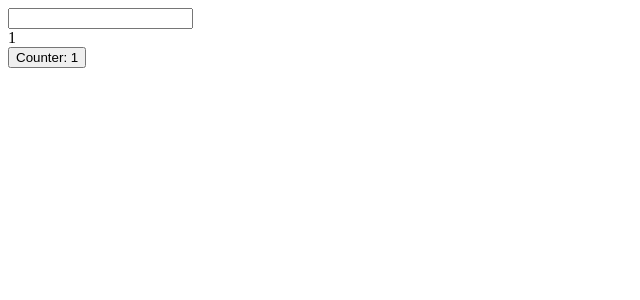
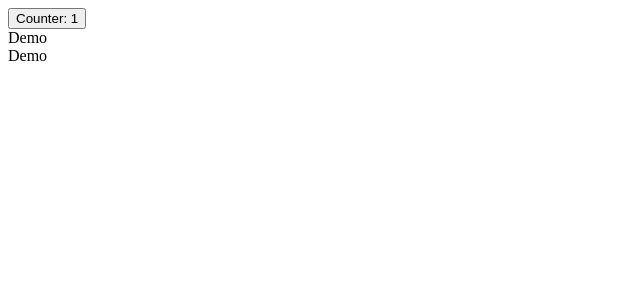
Before and after one commit to KaranAttri1/100XDevs, a React (Vite) app: page / in a window 1280 px wide. Shown: the top 300 px of the page, without its empty margins (0-640 px from the left). Built offline with nearby package versions, Linux system fonts and the light colour scheme.

Commit message:
6.2 why we use useCallback

```diff
--- a/src/App.jsx
+++ b/src/App.jsx
@@ -1,33 +1,32 @@
-import React, { useState, useEffect, useMemo } from 'react'
+import React, { useState, useEffect, useMemo, memo } from 'react'
 
 
 
 function App() {
 
   const[count,setCount] = useState(1)
-  const[inputValue, setInputValue] = useState(1)
-  const[sigma, setSigma] = useState(1)
+  var b = 1;
 
-// useMemo => computing total on the fly, so no state variabloe needed, so no extra re-render after inputValue changes
-  let total = useMemo(()=>{
-    return (parseInt(inputValue) * ( parseInt(inputValue) + 1) ) / 2;
-  },[inputValue])
-
-// useEffect => setting the state variable, so one extra re-render after inputValue changes
-
-//   useEffect(()=> {
-//     setCount((parseInt(inputValue) * ( parseInt(inputValue) + 1) ) / 2);
-//   },[inputValue]);
-
+  function a () {
+    return <p>Hey</p>
+  }
   return (
     <div>
-      <input onChange={(e)=> setInputValue(e.target.value || 0)}></input>
-      <br></br>
-      <div>{total}</div>
       <button onClick={()=>setCount(count+1)}>Counter: {count}</button>
+      {/* b is not re-rendered */}
+      <Demo b={b}></Demo>
+
+      {/* a is re-rendered bcz here reference of function is passed and React doesnt know whether it is same or not
+      so it rerenders the component, so to avoid it we use useCallback */}
+      <Demo a={a}></Demo>
     </div>
   )
 }
 
-
+const Demo = memo(function(a) {
+  console.log("rerendered")
+  return (
+    <div>Demo</div>
+  )
+})
 export default App;
```
